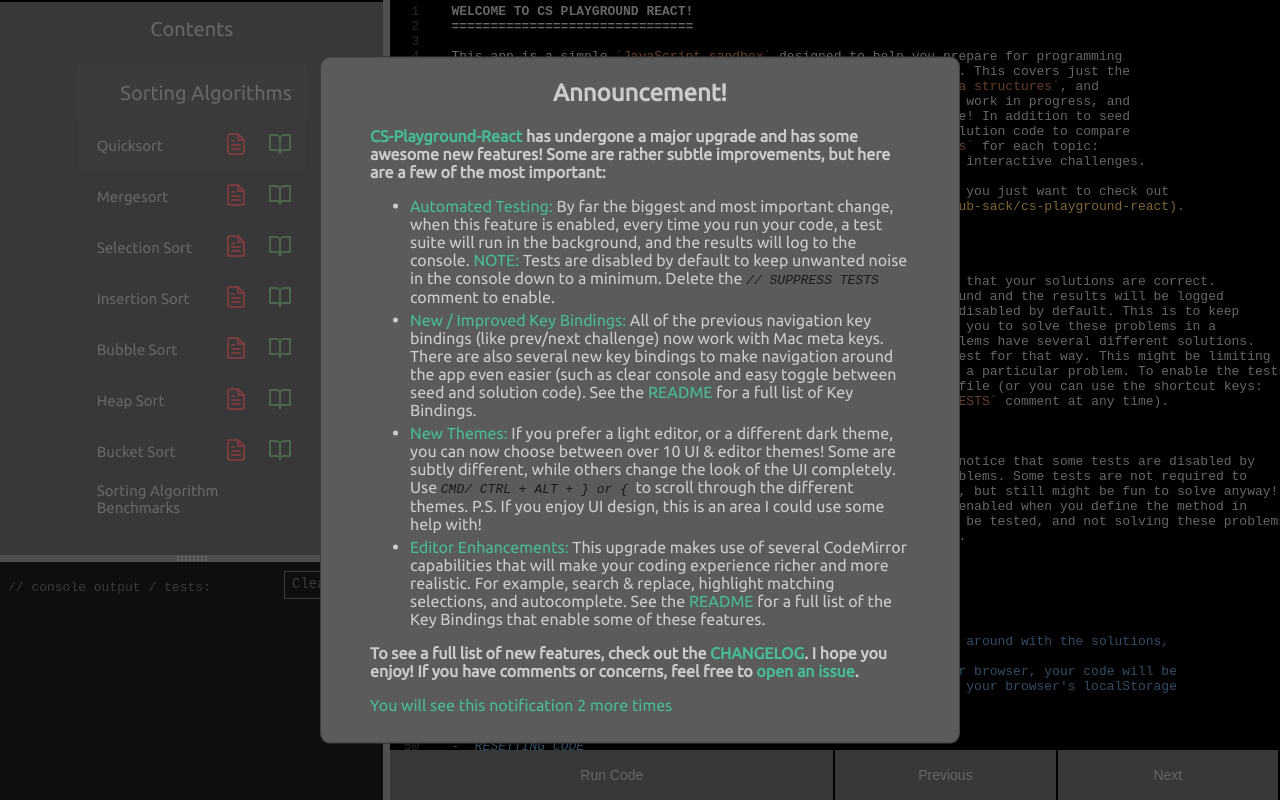
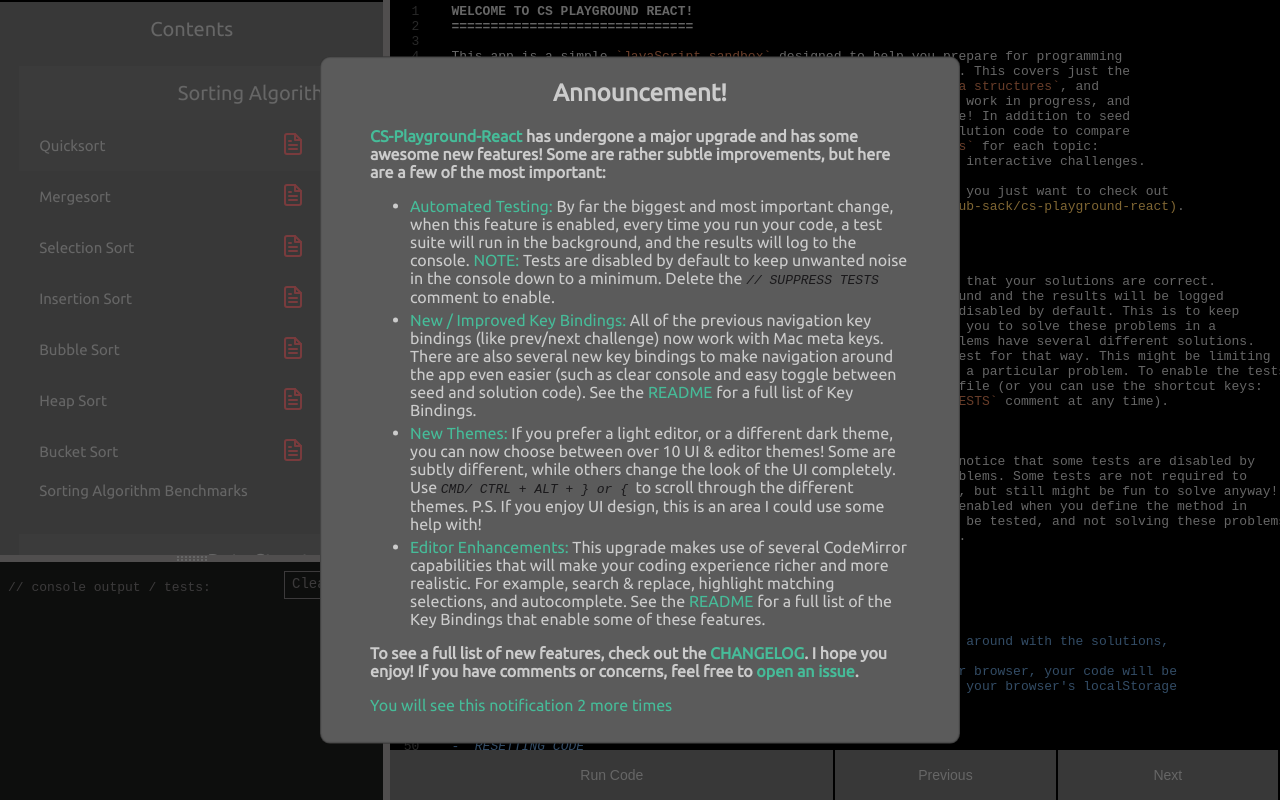
Before and after one commit to no-stack-dub-sack/cs-playground-react, a React (Create React App) app: page / in a window 1280 px wide. Built offline with nearby package versions, Linux system fonts and the light colour scheme.

Commit message:
gitignore vs files. Decrease menu spacing to be more consistent.

```diff
--- a/src/styles/menu.css
+++ b/src/styles/menu.css
@@ -89,11 +89,11 @@
 
 details {
   margin-top: 10px;
-  margin-bottom: 40px;
+  margin-bottom: 20px;
 }
 
 .sidebar--menu > details {
-  width: 60%;
+  width: 90%;
 }
 
 .sidebar--menu > details > details {
```
Also changed, not shown: 1 other file (tests, documents, lock files or other folders).
